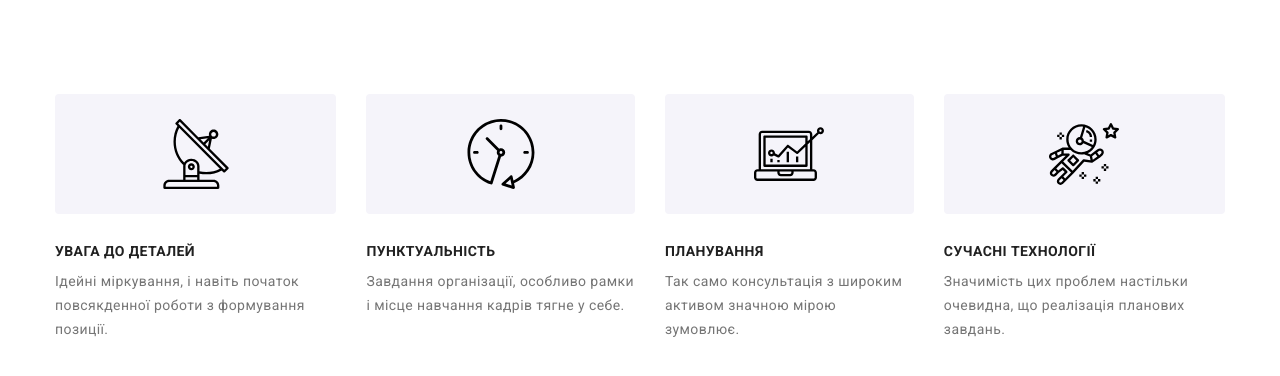
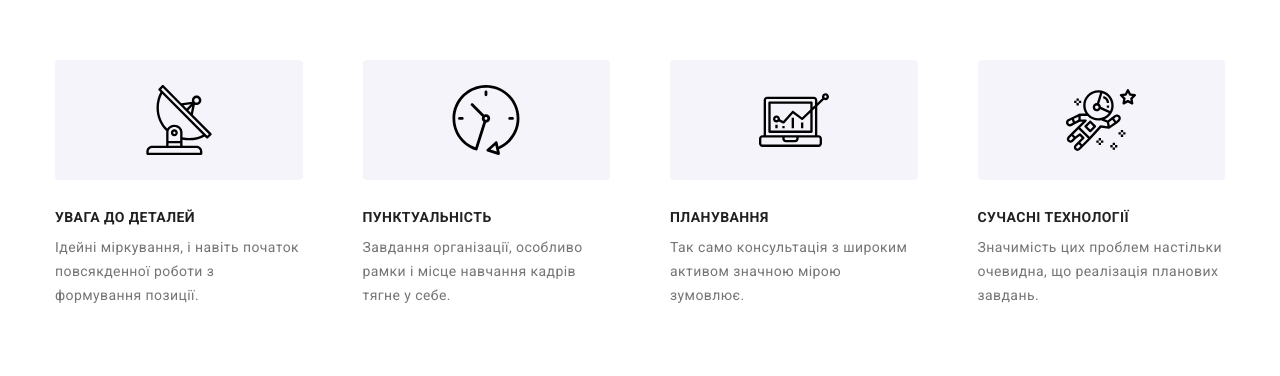
Before and after one commit to AlinaRyabova/goit-markup-hw-08, a plain HTML site: page index.html in a window 1280 px wide. Drawn offline with nearby package versions, Linux system fonts and the light colour scheme.

Commit message:
update css

```diff
--- a/index.html
+++ b/index.html
@@ -41,7 +41,7 @@
                <button type="button" class="main__btn" data-modal-open>Замовити послугу</button>
                </div>
         </section> -->
-    <section class="feature section">
+    <section class="feature">
         <div class="container">
         <ul class="feature__list">
             <li class="feature__list__items ">
--- a/sass/base/_common.scss
+++ b/sass/base/_common.scss
@@ -17,6 +17,8 @@ button{
 }
 img{
     display: block;
+    width: 100%;
+    height: auto;
 }
 .section{
     padding-top: 94px;
--- a/sass/components/_container.scss
+++ b/sass/components/_container.scss
@@ -2,4 +2,16 @@
     width: 100%;
     padding: 0px 15px;
     margin: 0px auto;
+
+    @media screen and (min-width: 480px) {
+        width: 480px;
+    }
+
+    @media screen and (min-width: 768px) {
+        width: 768px;
+    }
+
+    @media screen and (min-width: 1200px) {
+        width: 1200px;
+    }
 }
--- a/sass/layouts/_feature.scss
+++ b/sass/layouts/_feature.scss
@@ -1,14 +1,40 @@
-.feature__list__items{
-    list-style-type: none;
-}
+
 .feature{
     margin-top: 0px;
+    padding: 60px 0;
     background: var(--primary-header-color);
 }
 .feature__list{
     // display: flex;
-    flex-wrap: nowrap;
-    gap: 30px;
+    // flex-wrap: nowrap;
+    // gap: 30px;
+
+    @media screen and (min-width: 768px) {
+        display: flex;
+        flex-wrap: wrap;
+        margin: -15px;
+
+    }
+
+    @media screen and (min-width: 1200px) {
+         display: flex;
+         flex-wrap: nowrap;
+         gap: 30px;
+    }
+}
+.feature__list__items{
+    list-style-type: none;
+    width: 100%;
+
+    @media screen and (min-width: 768px) {
+       width: calc((100% -2 * 30px) / 2);
+       margin: 15px;
+    }
+
+    @media screen and (min-width: 1200px) {
+
+   }
+
 }
 
 .feature__title {
@@ -19,6 +45,11 @@
     color: var(--second-header-color);
     margin-top:  30px;
     margin-bottom: 10px;
+    text-align: center;
+
+    @media screen and (min-width: 768px) {
+      text-align: left;
+    }
     }
 
 .feature__title__text {
@@ -27,9 +58,11 @@
     line-height: 1.71;
     color: var(--accent-color);
     margin-top: 0px;
+    margin-bottom: 30px;
+
     }
 .feature__icons{
-    // display: flex;
+    display: flex;
     justify-content: center;
     align-items: center;
     background-size: contain;
@@ -37,7 +70,7 @@
     }
 .feature__cont__icons{
     height: 120px;
-    // display: flex;
+    display: flex;
     justify-content: center;
     align-items: center;
     background: #F5F4FA;
```
Also changed, not shown: css/main.css, css/main.min.css, dist/css/main.min.css (deleted), 4 other files.
